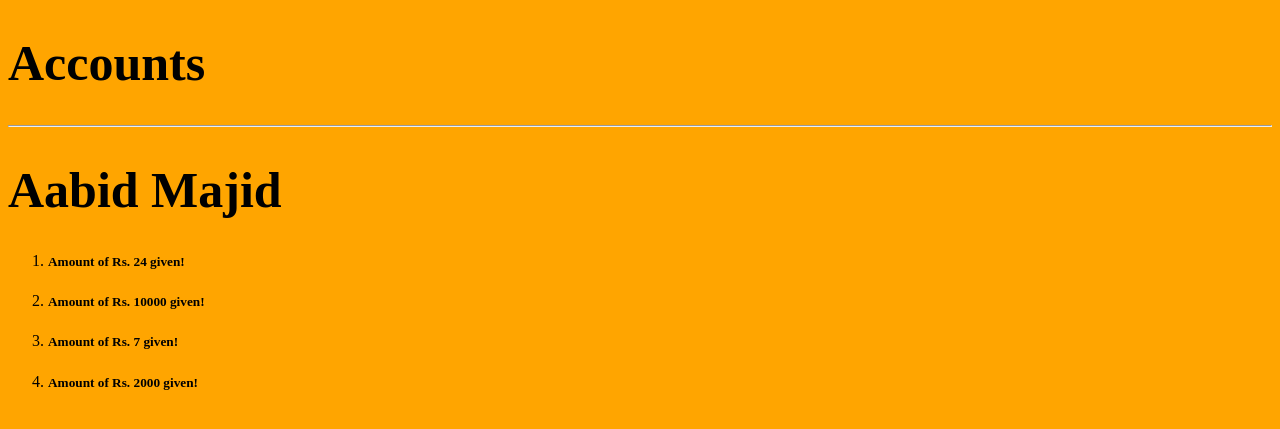
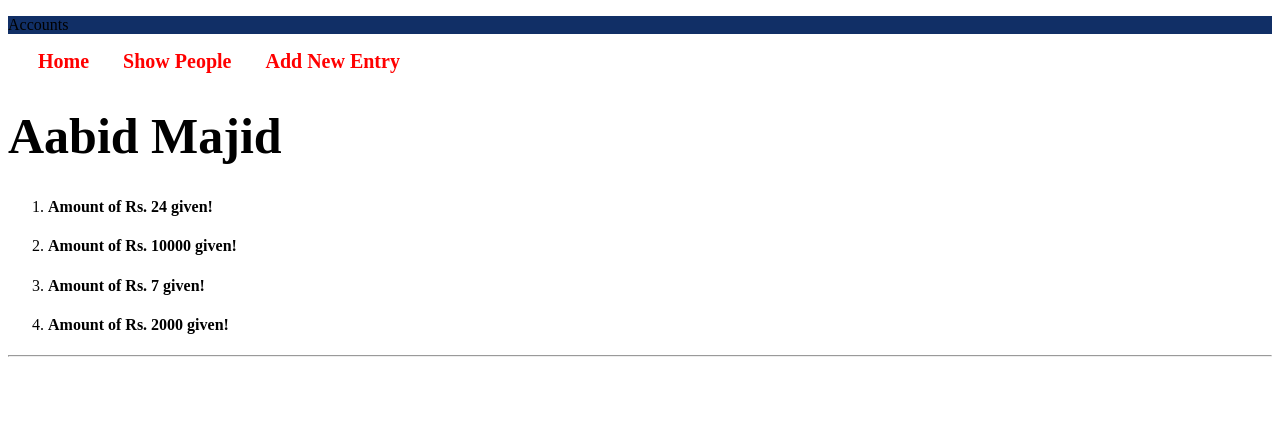
Before and after one commit to aabidmajid26/django, a Django app: page /people/1/ in a window 1280 px wide. Shown: the top 429 px of the page. Run offline with Django 3.2, Linux system fonts and the light colour scheme; data comes from the database, SQL or seed files in the repository; both versions use the stored data as it was after the commit.

Commit message:
added some style

```diff
--- a/diary/home/templates/home/add.html
+++ b/diary/home/templates/home/add.html
@@ -2,6 +2,7 @@
 {% extends "home/layout.html" %}
 
 {% load static %}
+
 {% block link %}
 
     <link rel="stylesheet" href="{% static 'home/formStyle.css' %}">
@@ -14,10 +15,7 @@
         <form action="{% url 'add' %}" method="POST" class="mb-3">
             {% csrf_token %}
             {{form.as_p}}
-            <div><input type="submit"></div>
+            <button type="submit">Submit</button>
         </form>
     </div>
-    <div>
-        <a href="{% url 'people' %}">Show People</a>
-    </div>
 {% endblock %}
--- a/diary/home/templates/home/home.html
+++ b/diary/home/templates/home/home.html
@@ -1,8 +1,8 @@
 {% extends "home/layout.html" %}
-
+{% load static %}
 {% block content%}
     <ul>
-        <li><a href="{% url 'people' %}">Show Balance Sheet</a></li>
-        <li><a href="{% url 'add' %}">Add a New Entry</a></li>
+        <li><a href="{% url 'people' %}" id="hyperlink2">Show Balance Sheet</a></li>
+        <li><a href="{% url 'add' %}" id="hyperlink2">Add a New Entry</a></li>
     </ul>
 {%endblock%}
--- a/diary/home/templates/home/layout.html
+++ b/diary/home/templates/home/layout.html
@@ -4,20 +4,38 @@
     <head>
         <title>Diary - Home</title>
         <link rel="stylesheet" href="{% static 'home/styles.css' %}" >
+
         {% block link %}
         {% endblock%}
+
     </head>
 
     <body>
-        <span>
-            <h1>Accounts</h1>
+        <div id="header">
+            <p>Accounts</p>
+        </div>
+        <div id="nav-bar" class="grid2">
+
+            <span class="grid-item2"><a href="{% url 'home' %}" id="hyperlink2">Home</a></span>
+            <span class="grid-item2">
+                <a href="{% url 'people' %}" id="hyperlink2">Show People</a>
+            <a href="{% url 'add' %}" id="hyperlink2">Add New Entry</a>
+            </span>
+        </div>
+        <div class="grid">
+
+            <div class="grid-item" id="esidebar">
+
+            </div>
+            <div class="grid-item">
+                {% block content %}
+                {% endblock %}
+            </div>
             <hr>
-        </span>
 
-        {% block content %}
-        {% endblock %}
+        </div>
+
 
 
     </body>
-
 </html>
--- a/diary/home/templates/home/person.html
+++ b/diary/home/templates/home/person.html
@@ -1,16 +1,15 @@
 {% extends "home/layout.html" %}
+{% load static %}
 {% block content %}
     {% if not exists %}
         <h1>No record exists for {{name}}</h1>
     {% else %}
-        <h1>{{name}}</h1>
+        <h1 id="person-name">{{name}}</h1>
         <ol>
             {% for transaction in transactions %}
-                <li><h5>{{transaction}}</h5></li>
+                <li><h4>{{transaction}}</h4></li>
             {% endfor %}
         </ol>
-
     {% endif %}
 
-
 {% endblock %}
--- a/diary/home/views.py
+++ b/diary/home/views.py
@@ -51,7 +51,7 @@ def add(request):
                 p_id = len(People.objects.all())+1
                 person = People(p_id, fname,lname,rdence)
                 person.save()
-            new_transaction = Transactions(id=trans_id,person_id=p_id, debit=dbt,credit=crdt)
+            new_transaction = Transactions(id=trans_id,person_id=person, debit=dbt,credit=crdt)
             new_transaction.save()
             return HttpResponseRedirect(redirect_to=reverse('people'))
         else:
--- a/diary/root/home/formStyle.css
+++ b/diary/root/home/formStyle.css
@@ -2,7 +2,6 @@
 input{
     font-weight: bold;
     margin-left: 20px;
-    height: 25px;
 }
 div{
     margin: 30px;
--- a/diary/root/home/styles.css
+++ b/diary/root/home/styles.css
@@ -1,5 +1,9 @@
-body{
-    background-color: orange;
+/* body{
+    background-color:orangered;
+} */
+
+#header{
+    background-color: rgb(17, 47, 102);
 }
 
 h1{
@@ -8,20 +12,17 @@ h1{
 
 a{
     margin-left: 30px;
-    margin-top: 30px;
-    color: black;
+    margin-top: 15px;
+    color: red;
     font-weight: bold;
-    font-size: 35px;
+    font-size: 20px;
     text-decoration: none;
 }
 a:hover{
     text-decoration: underline;
-    color: cornflowerblue;
+    color: rgb(17, 47, 102);
 }
 a:visited{
     color: black;
     text-decoration: none;
 }
-div{
-    margin-top: 30px;
-}
```
Also changed, not shown: diary/home/static/home/formStyle.css (deleted, +0 -12 lines), diary/home/static/home/styles.css (+91 -6 lines), diary/home/templates/home/showall.html (+2 -6 lines), diary/db.sqlite3.
